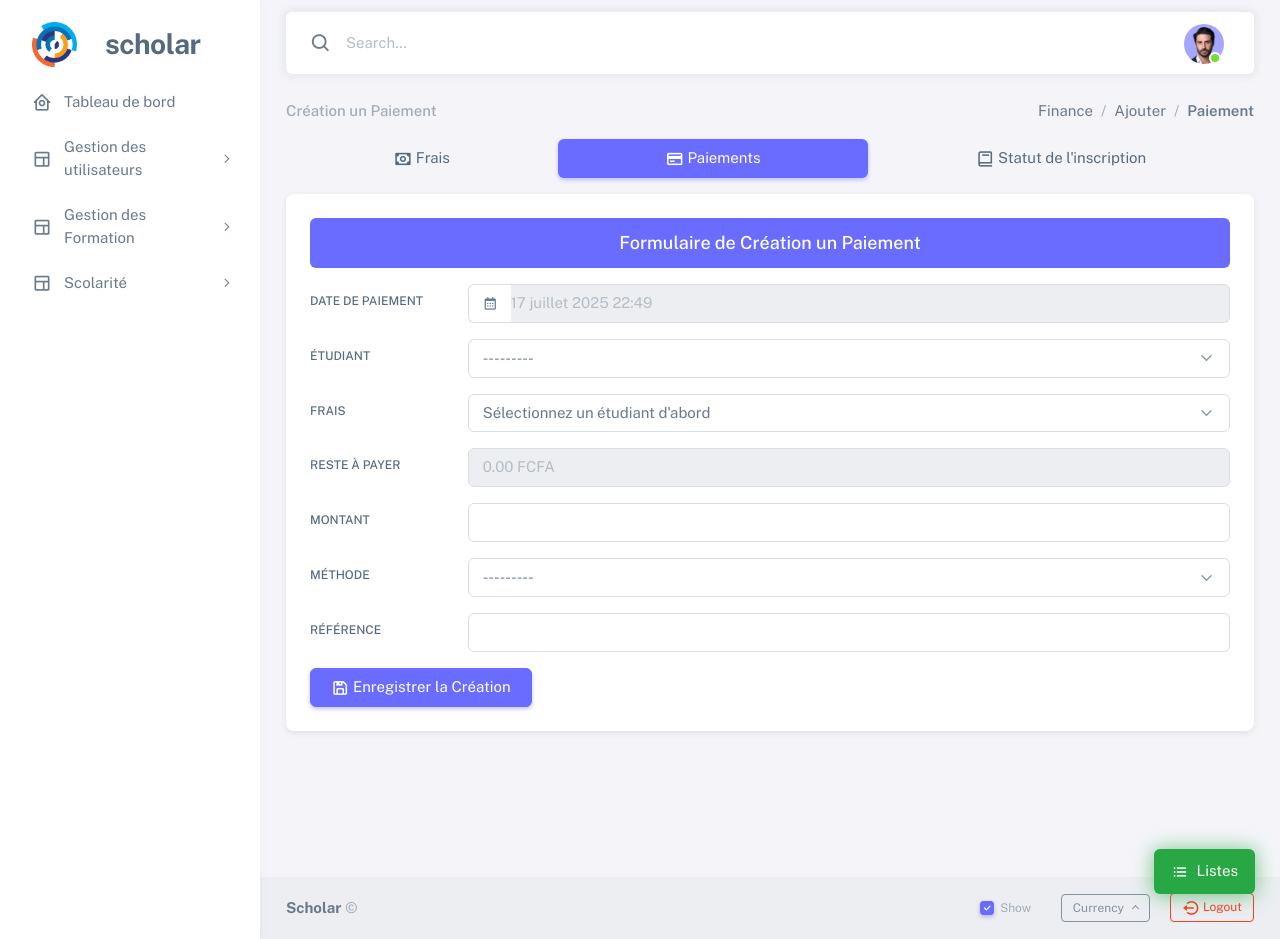
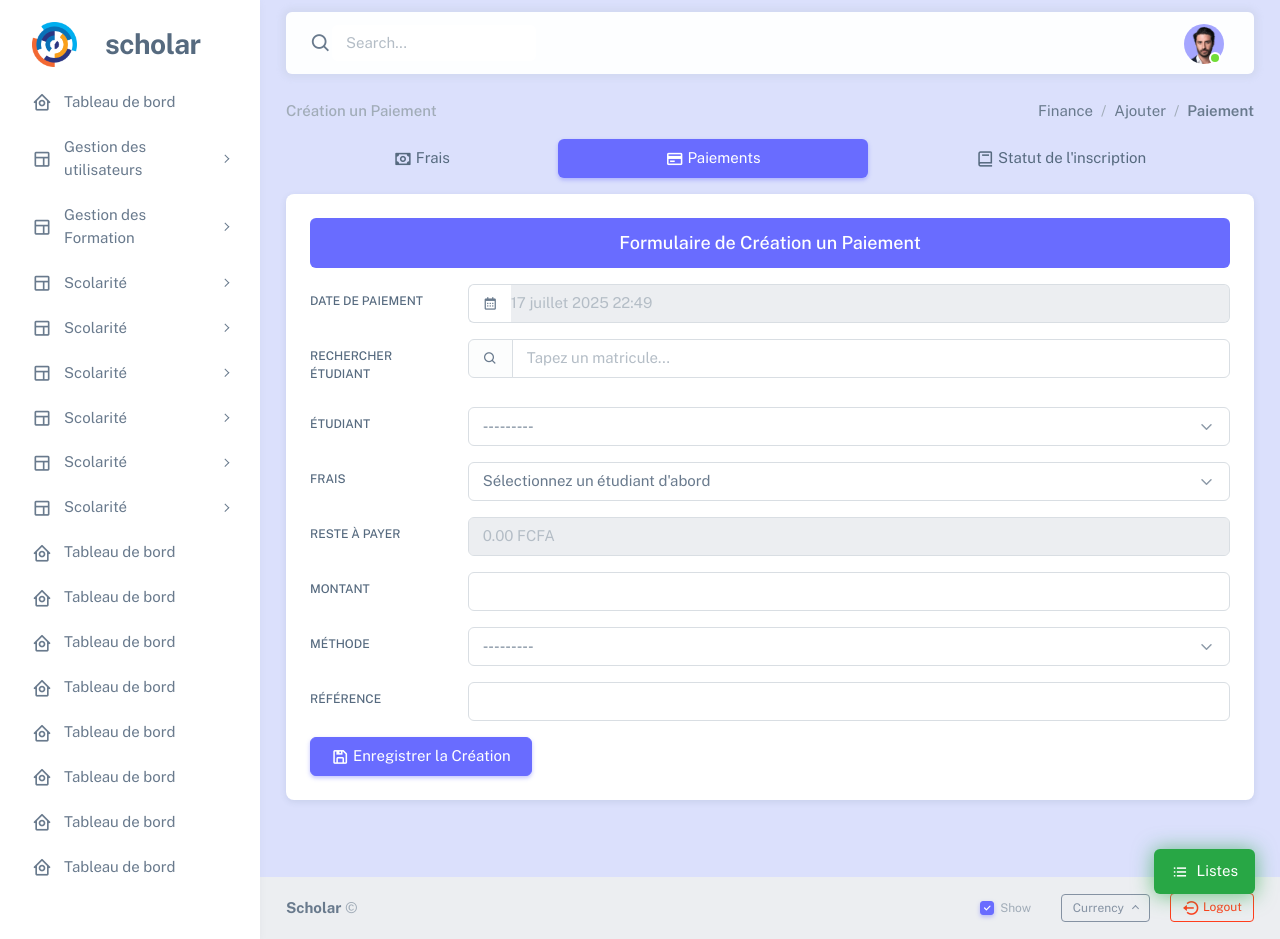
Before and after one commit to ibrahimsaw/GestionFormations, a Django app: page /finance/ajouter/paiement in a window 1280 px wide. Run offline with Django 5.2, Linux system fonts and the light colour scheme; data that the repository does not hold is empty; some libraries are stand-ins or nearby versions.

Commit message:
Mise à jour 19:02 14/07/2025 requirements

```diff
--- a/PrGestionFormation/Finance/templates/Scolarite/Formulaire/paiement.html
+++ b/PrGestionFormation/Finance/templates/Scolarite/Formulaire/paiement.html
@@ -17,6 +17,17 @@
 	  </div>
   </div>
 
+<!-- Barre de recherche (par matricule) -->
+  <div class="row mb-3">
+    <label for="searchEtudiants" class="col-sm-2 col-form-label">Rechercher Étudiant</label>
+    <div class="col-sm-10">
+      <div class="input-group">
+        <span class="input-group-text bg-light"><i class="bx bx-search"></i></span>
+        <input type="text" class="form-control" id="searchEtudiants" placeholder="Tapez un matricule...">
+      </div>
+    </div>
+  </div>
+
 
   <!-- Étudiant (Select2 + id forcé) -->
   <div class="row mb-3">
@@ -28,6 +39,7 @@
       {% endfor %}
     </div>
   </div>
+
 
   <!-- Frais (remplissage dynamique) -->
   <div class="row mb-3">
@@ -84,6 +96,30 @@
 
 <!-- Script JS pour masquer dynamiquement -->
 <script>
+document.addEventListener('DOMContentLoaded', function () {
+  const searchInput = document.getElementById('searchEtudiants');
+  const selectEtudiant = document.getElementById('id_etudiant');
+  const originalOptions = Array.from(selectEtudiant.options);
+
+  searchInput.addEventListener('input', function () {
+    const searchValue = this.value.toLowerCase().trim();
+    selectEtudiant.innerHTML = '';
+
+    const filtered = originalOptions.filter(opt =>
+      opt.text.toLowerCase().includes(searchValue)
+    );
+
+    if (filtered.length === 0) {
+      const option = document.createElement('option');
+      option.text = '-- Aucun résultat --';
+      option.disabled = true;
+      selectEtudiant.add(option);
+    } else {
+      filtered.forEach(option => selectEtudiant.add(option));
+    }
+  });
+});
+
 
   document.addEventListener("DOMContentLoaded", function () {
     const methodeSelect = document.getElementById("id_methode");
--- a/PrGestionFormation/Finance/templates/Scolarite/Formulaire/reinscription.html
+++ b/PrGestionFormation/Finance/templates/Scolarite/Formulaire/reinscription.html
@@ -1,5 +1,4 @@
 {% load widget_tweaks %}
-
 <form method="post" novalidate>
   {% csrf_token %}
 
--- a/PrGestionFormation/config/globals.py
+++ b/PrGestionFormation/config/globals.py
@@ -214,6 +214,73 @@ navbar = [
     #     "ul": "Déconnexion", "bouton": "true", "role": "Commun",
     #     "url": "deconnexion"
     # }
+{
+        "ul": "Scolarité", "bouton": "false", "role": "Administrateur",
+        "liste": [
+            {"name": "Création de Scolarité", "url": "finance:scolarite-create"},
+            {"name": "Liste des Scolarités", "url": "finance:scolarite-list"},
+        ]
+    },
+{
+        "ul": "Scolarité", "bouton": "false", "role": "Administrateur",
+        "liste": [
+            {"name": "Création de Scolarité", "url": "finance:scolarite-create"},
+            {"name": "Liste des Scolarités", "url": "finance:scolarite-list"},
+        ]
+    },
+{
+        "ul": "Scolarité", "bouton": "false", "role": "Administrateur",
+        "liste": [
+            {"name": "Création de Scolarité", "url": "finance:scolarite-create"},
+            {"name": "Liste des Scolarités", "url": "finance:scolarite-list"},
+        ]
+    },
+{
+        "ul": "Scolarité", "bouton": "false", "role": "Administrateur",
+        "liste": [
+            {"name": "Création de Scolarité", "url": "finance:scolarite-create"},
+            {"name": "Liste des Scolarités", "url": "finance:scolarite-list"},
+        ]
+    },
+{
+        "ul": "Scolarité", "bouton": "false", "role": "Administrateur",
+        "liste": [
+            {"name": "Création de Scolarité", "url": "finance:scolarite-create"},
+            {"name": "Liste des Scolarités", "url": "finance:scolarite-list"},
+        ]
+    },
+{
+        "ul": "Tableau de bord", "bouton": "true", "role": "Administrateur",
+        "url": "utilisateur:tableau_de_bord_admin"
+    },
+{
+        "ul": "Tableau de bord", "bouton": "true", "role": "Administrateur",
+        "url": "utilisateur:tableau_de_bord_admin"
+    },
+{
+        "ul": "Tableau de bord", "bouton": "true", "role": "Administrateur",
+        "url": "utilisateur:tableau_de_bord_admin"
+    },
+{
+        "ul": "Tableau de bord", "bouton": "true", "role": "Administrateur",
+        "url": "utilisateur:tableau_de_bord_admin"
+    },
+{
+        "ul": "Tableau de bord", "bouton": "true", "role": "Administrateur",
+        "url": "utilisateur:tableau_de_bord_admin"
+    },
+{
+        "ul": "Tableau de bord", "bouton": "true", "role": "Administrateur",
+        "url": "utilisateur:tableau_de_bord_admin"
+    },
+{
+        "ul": "Tableau de bord", "bouton": "true", "role": "Administrateur",
+        "url": "utilisateur:tableau_de_bord_admin"
+    },
+{
+        "ul": "Tableau de bord", "bouton": "true", "role": "Administrateur",
+        "url": "utilisateur:tableau_de_bord_admin"
+    },
 ]
 
 data = {
--- a/PrGestionFormation/templates/base.html
+++ b/PrGestionFormation/templates/base.html
@@ -3,19 +3,60 @@
 <html lang="fr">
 <head>
     {% include 'includes/head.html' %}
+    <style>
+        /* Conteneur principal */
+        .layout-container {
+            display: flex;
+            height: 100vh;
+            background-color: #dbe0fcff;
+        }
+        /* Masquer la scrollbar mais garder le défilement */
+        .layout-container > :first-child::-webkit-scrollbar {
+            display: none; /* Chrome, Safari et Opera */
+        }
+
+        /* Contenu principal */
+        .layout-page {
+            flex: 1;
+            display: flex;
+            flex-direction: column;
+            height: 100vh;
+            overflow: hidden; /* Important pour le contenu défilant */
+        }
+
+        /* Zone de contenu défilante */
+        .content-wrapper {
+            flex: 1;
+            overflow-y: auto;
+            -ms-overflow-style: none;
+            scrollbar-width: none;
+        }
+
+        .content-wrapper::-webkit-scrollbar {
+            display: none;
+        }
+
+    </style>
 </head>
 <body>
-    <div class="layout-wrapper layout-content-navbar " >
+    <div class="layout-wrapper">
         <div class="layout-container">
+            <!-- Sidebar (fixe) -->
             {% include 'includes/sidebar.html' %}
+            <!-- Contenu principal -->
             <div class="layout-page">
-                {% include 'includes/navbar.html' %}
+                <!-- Navbar (fixe en haut) -->
+                <div class="navbar-container">
+                    {% include 'includes/navbar.html' %}
+                </div>
+                <!-- Contenu défilant (sans scrollbar visible) -->
                 <div class="content-wrapper">
                     <div class="container-xxl flex-grow-1 container-p-y">
                         {% block content %}
                         {% endblock %}
                     </div>
                 </div>
+                <!-- Footer -->
                 {% include 'includes/footer.html' %}
             </div>
         </div>
--- a/PrGestionFormation/templates/includes/sidebar.html
+++ b/PrGestionFormation/templates/includes/sidebar.html
@@ -1,6 +1,6 @@
 {% load static %}
 <!-- Menu -->
-<aside id="layout-menu" class="layout-menu menu-vertical menu bg-menu-theme" >
+<aside id="layout-menu" class="layout-menu menu-vertical menu bg-menu-theme" style="flex: none !important;" >
   <div class="app-brand demo">
     <a href="#" class="app-brand-link">
       <span class="app-brand-logo demo">
```
